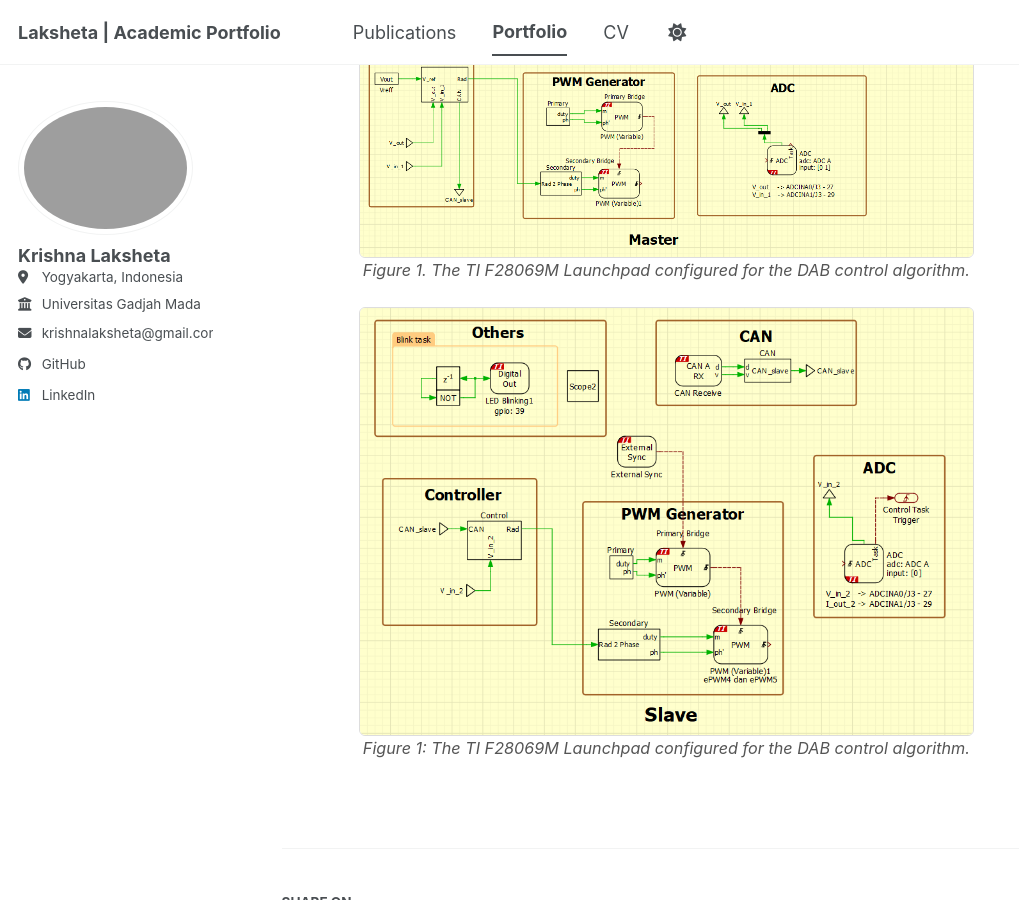
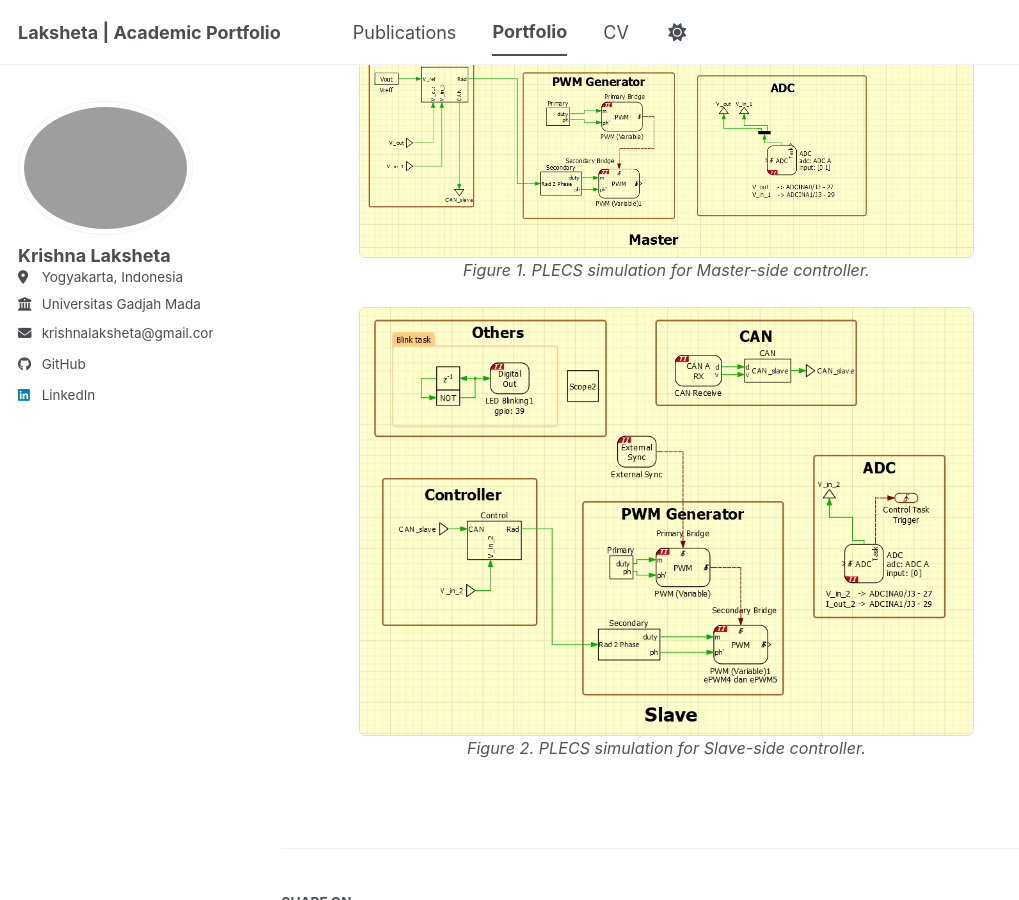
Before and after one commit to laksheta/laksheta.github.io, a Jekyll site: the page built from _portfolio/portfolio-1.md, in a window 1280 px wide and 900 px high, scrolled down 860 px. Shown: the whole window, without its empty margins (0-1019 px from the left). Built offline with Jekyll 4.4.1, drawn with Linux system fonts in a browser that asks for light colours; a script bundle is joined from its source files by our own code; library files that are not in the unit come from our copies.

Commit message:
port-1: adjust captions

```diff
--- a/_portfolio/portfolio-1.md
+++ b/_portfolio/portfolio-1.md
@@ -16,11 +16,11 @@ This project was part of a joint research collaboration between **Universitas Ga
 * **My Execution:** I utilized **PLECS Coder** to generate and deploy the control logic directly onto the **Texas Instruments F28069M Launchpad**. To enable the modular Dual-Active Bridge implementation, I implemented the **CAN (Controller Area Network) bus** protocol to establish high-speed, synchronized communication between the Master and Slave microcontrollers.
 
 <div style="text-align: center; margin: 25px 0;">
-  <img src="/images/portofolio/1/1_1.png" alt="TI Launchpad Integration" style="max-width: 80%; border-radius: 6px; border: 1px solid #ddd;">
-  <p style="font-size: 0.9em; color: #555;"><i>Figure 1. The TI F28069M Launchpad configured for the DAB control algorithm.</i></p>
+  <img src="/images/portofolio/1/1_1.png" alt="Master Side Implementation" style="max-width: 80%; border-radius: 6px; border: 1px solid #ddd;">
+  <p style="font-size: 0.9em; color: #555;"><i>Figure 1. PLECS simulation for Master-side controller.</i></p>
 </div>
 
 <div style="text-align: center; margin: 25px 0;">
-  <img src="/images/portofolio/1/1_2.png" alt="TI Launchpad Integration" style="max-width: 80%; border-radius: 6px; border: 1px solid #ddd;">
-  <p style="font-size: 0.9em; color: #555;"><i>Figure 1: The TI F28069M Launchpad configured for the DAB control algorithm.</i></p>
+  <img src="/images/portofolio/1/1_2.png" alt="Slave Side Implementation" style="max-width: 80%; border-radius: 6px; border: 1px solid #ddd;">
+  <p style="font-size: 0.9em; color: #555;"><i>Figure 2. PLECS simulation for Slave-side controller.</i></p>
 </div>
```
